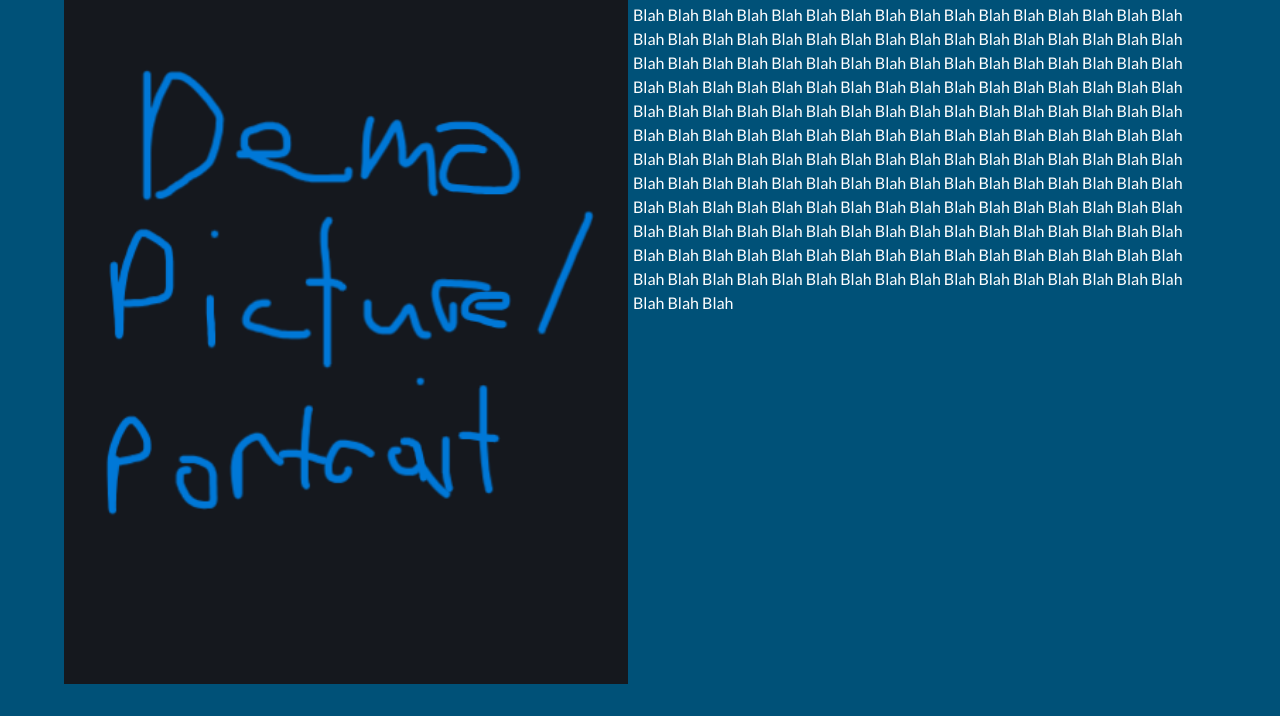
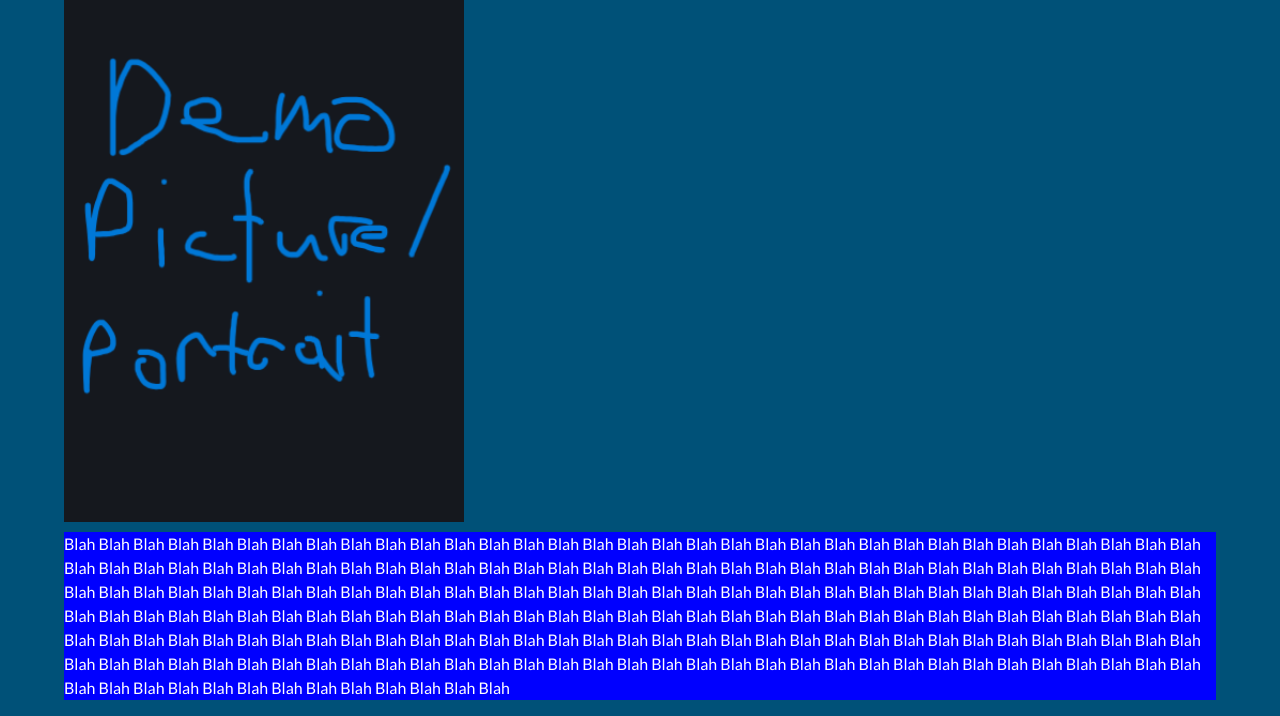
Before and after one commit to Carrot-muncher/stackblitz-starters-wpoxww7v, a website: page about_body_t1.html in a window 1280 px wide. Shown: the part 103-819 px from the top of the page. Drawn offline with nearby package versions, Linux system fonts and the light colour scheme.

Commit message:
Worked on About page

```diff
--- a/about_body_t1.html
+++ b/about_body_t1.html
@@ -14,7 +14,7 @@
         About _______
     </h1>
     <div>
-        <img class="body-images" src="artwork_and_pictures/demo_picture_or_portait.png" alt="Demo">
+        <img class="body-images" src="artwork_and_pictures/demo_picture_and_portarit.png" alt="Demo">
         <p class="body-text">
             Blah Blah Blah Blah Blah Blah Blah Blah Blah Blah Blah Blah Blah Blah Blah Blah Blah Blah Blah Blah Blah Blah Blah Blah Blah Blah Blah Blah Blah Blah Blah Blah Blah Blah Blah Blah Blah Blah Blah Blah Blah Blah Blah Blah Blah Blah Blah Blah Blah Blah Blah Blah Blah Blah Blah Blah Blah Blah Blah Blah Blah Blah Blah Blah Blah Blah Blah Blah Blah Blah Blah Blah Blah Blah Blah Blah Blah Blah Blah Blah Blah Blah Blah Blah Blah Blah Blah Blah Blah Blah Blah Blah Blah Blah Blah Blah Blah Blah Blah Blah Blah Blah Blah Blah Blah Blah Blah Blah Blah Blah Blah Blah Blah Blah Blah Blah Blah Blah Blah Blah Blah Blah Blah Blah Blah Blah Blah Blah Blah Blah Blah Blah Blah Blah Blah Blah Blah Blah Blah Blah Blah Blah Blah Blah Blah Blah Blah Blah Blah Blah Blah Blah Blah Blah Blah Blah Blah Blah Blah Blah Blah Blah Blah Blah Blah Blah Blah Blah Blah Blah Blah Blah Blah Blah Blah Blah Blah Blah Blah Blah Blah Blah Blah Blah Blah Blah Blah Blah Blah Blah Blah Blah Blah Blah Blah Blah Blah Blah Blah Blah Blah Blah Blah Blah Blah Blah Blah Blah Blah Blah Blah
         </p>
--- a/about_body_t1_css/about_body_t1.css
+++ b/about_body_t1_css/about_body_t1.css
@@ -18,11 +18,14 @@
 .body-images{
     display: inline-block;
     vertical-align: top;
-    width: 49%;
+    width: 400px;
+    background-color: green;
+    margin-top: 10px;
 }
 .body-text{
     display: inline-block;
-    width: 50%;
     font-family: "Lato";
     color: white;
+    background-color: blue;
+    margin-top: 10px;
 }
```
Also changed, not shown: artwork_and_pictures/demo_picture_and_portarit.png (added), artwork_and_pictures/demo_picture_or_portait.png (deleted).
